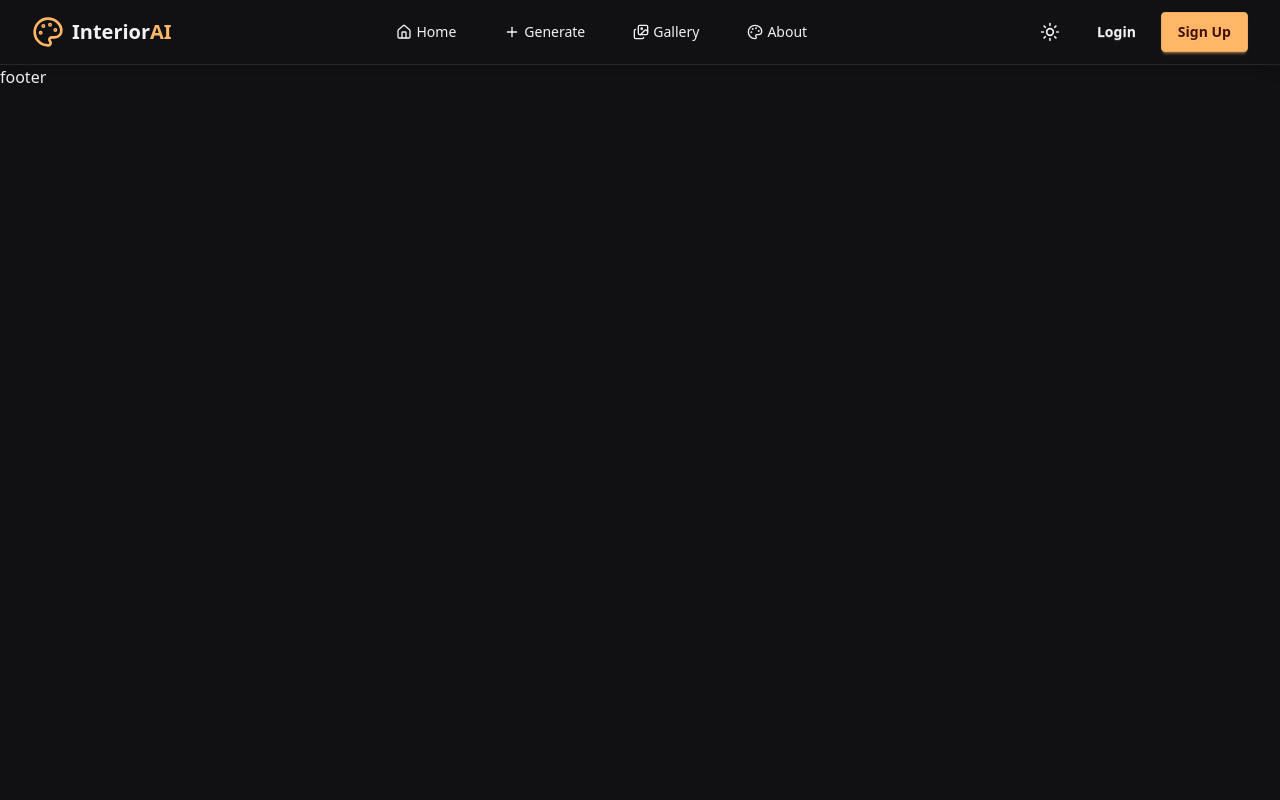
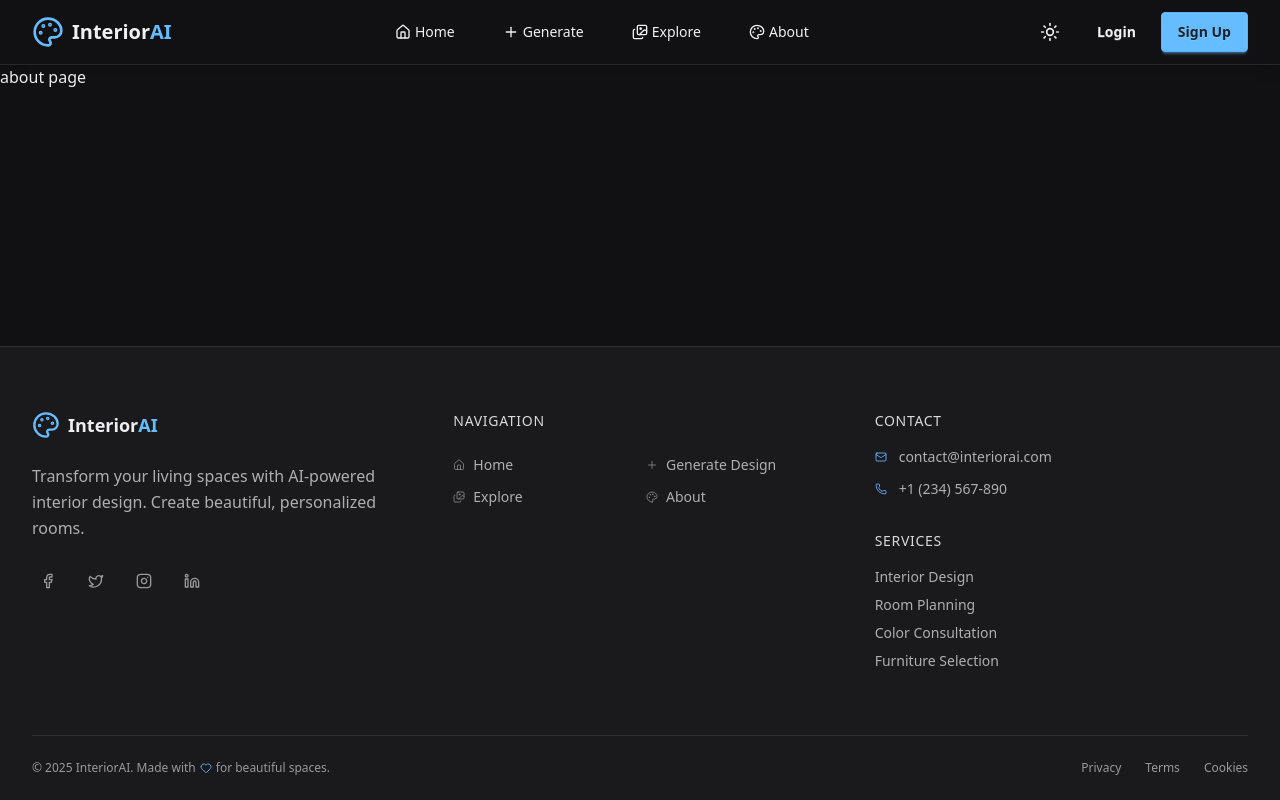
Before and after one commit to ikeshav26/ai-interior-design-generator, a React (Vite) app in the folder frontend/: page /about in a window 1280 px wide. Built offline with nearby package versions, Linux system fonts and the light colour scheme.

Commit message:
✨  Footer added

```diff
--- a/frontend/src/App.jsx
+++ b/frontend/src/App.jsx
@@ -10,6 +10,7 @@
 import CreateDesign from './pages/CreateDesign'
 import Navbar from './components/Navbar'
 import Footer from './components/Footer'
+import About from './pages/About'
 
 
 const App = () => {
@@ -23,7 +24,8 @@
         <Route path='/login' element={<Login />} />
         <Route path='/signup' element={<Signup />} />
         <Route path='/forgot-password' element={<ForgotPassword />} />
-        <Route path='/create-design' element={<CreateDesign />} />
+        <Route path='/generate' element={<CreateDesign />} />
+        <Route path='/about' element={<About />} />
       </Routes>
       <Footer/>
     </div>
--- a/frontend/src/components/Footer.jsx
+++ b/frontend/src/components/Footer.jsx
@@ -1,10 +1,169 @@
-import React from 'react'
+import React, { useContext } from 'react'
+import {
+  Palette,
+  Home,
+  Plus,
+  Images,
+  Mail,
+  Phone,
+  MapPin,
+  Facebook,
+  Twitter,
+  Instagram,
+  Linkedin,
+  Heart
+} from 'lucide-react'
+import { AppContext } from '../context/Provider'
+import { Link } from 'react-router-dom'
 
 const Footer = () => {
+  const { theme } = useContext(AppContext)
+
+  const quickLinks = [
+    { name: 'Home', href: '/', icon: Home },
+    { name: 'Generate Design', href: '/generate', icon: Plus },
+    { name: 'Explore', href: '/explore', icon: Images },
+    { name: 'About', href: '/about', icon: Palette },
+  ]
+
+  const services = [
+    'Interior Design',
+    'Room Planning',
+    'Color Consultation',
+    'Furniture Selection',
+    'Lighting Design',
+    'Space Optimization'
+  ]
+
+  const socialLinks = [
+    { name: 'Facebook', icon: Facebook, href: '#' },
+    { name: 'Twitter', icon: Twitter, href: '#' },
+    { name: 'Instagram', icon: Instagram, href: '#' },
+    { name: 'LinkedIn', icon: Linkedin, href: '#' }
+  ]
+
   return (
-    <div>
-      footer
-    </div>
+    <footer className="absolute bottom-0 w-full bg-neutral text-neutral-content border-t border-neutral-content/10 transition-colors duration-300">
+      <div className="max-w-7xl mx-auto px-4 sm:px-6 lg:px-8">
+
+        {/* Main Footer Content */}
+        <div className="py-16 grid grid-cols-1 md:grid-cols-2 lg:grid-cols-3 gap-12">
+
+          {/* Company Info */}
+          <div className="space-y-6">
+            <div className="flex items-center">
+              <Palette className="h-7 w-7 text-primary mr-2" />
+              <span className="text-lg font-bold text-neutral-content">
+                Interior<span className="text-primary">AI</span>
+              </span>
+            </div>
+            <p className="text-neutral-content/70 leading-relaxed max-w-sm">
+              Transform your living spaces with AI-powered interior design. Create beautiful, personalized rooms.
+            </p>
+            <div className="flex space-x-4">
+              {socialLinks.slice(0, 4).map((social) => {
+                const IconComponent = social.icon
+                return (
+                  <Link
+                    key={social.name}
+                    to={social.href}
+                    className="text-neutral-content/60 hover:text-primary transition-colors duration-200 p-2 hover:bg-neutral-content/5 rounded-lg"
+                    aria-label={social.name}
+                  >
+                    <IconComponent className="h-4 w-4" />
+                  </Link>
+                )
+              })}
+            </div>
+          </div>
+
+          {/* Quick Links */}
+          <div className="space-y-6">
+            <h3 className="text-sm font-medium uppercase tracking-wider text-neutral-content/90">
+              Navigation
+            </h3>
+            <div className="grid grid-cols-2 gap-3">
+              {quickLinks.map((link) => (
+                <Link
+                  key={link.name}
+                  to={link.href}
+                  className="text-neutral-content/70 hover:text-primary text-sm transition-colors duration-200 flex items-center group"
+                >
+                  <link.icon className="h-3 w-3 mr-2 opacity-60 group-hover:opacity-100 transition-opacity duration-200" />
+                  {link.name}
+                </Link>
+              ))}
+            </div>
+          </div>
+
+          {/* Contact & Services Combined */}
+          <div className="space-y-8">
+            {/* Contact */}
+            <div className="space-y-4">
+              <h3 className="text-sm font-medium uppercase tracking-wider text-neutral-content/90">
+                Contact
+              </h3>
+              <div className="space-y-3">
+                <Link
+                  href="mailto:contact@interiorai.com"
+                  className="text-neutral-content/70 hover:text-primary text-sm transition-colors duration-200 flex items-center group"
+                >
+                  <Mail className="h-3 w-3 mr-3 text-primary/80 group-hover:text-primary transition-colors duration-200" />
+                  contact@interiorai.com
+                </Link>
+                <Link
+                  href="tel:+1234567890"
+                  className="text-neutral-content/70 hover:text-primary text-sm transition-colors duration-200 flex items-center group"
+                >
+                  <Phone className="h-3 w-3 mr-3 text-primary/80 group-hover:text-primary transition-colors duration-200" />
+                  +1 (234) 567-890
+                </Link>
+              </div>
+            </div>
+
+            {/* Services */}
+            <div className="space-y-4">
+              <h3 className="text-sm font-medium uppercase tracking-wider text-neutral-content/90">
+                Services
+              </h3>
+              <div className="grid grid-cols-1 gap-2">
+                {services.slice(0, 4).map((service) => (
+                  <Link
+                    key={service}
+                    href="#"
+                    className="text-neutral-content/70 hover:text-primary text-sm transition-colors duration-200"
+                  >
+                    {service}
+                  </Link>
+                ))}
+              </div>
+            </div>
+          </div>
+        </div>
+
+        {/* Bottom Footer */}
+        <div className="py-6 border-t border-neutral-content/10">
+          <div className="flex flex-col sm:flex-row justify-between items-center space-y-3 sm:space-y-0">
+            <p className="text-xs text-neutral-content/60 flex items-center">
+              © 2025 InteriorAI. Made with
+              <Heart className="h-3 w-3 mx-1 text-primary/80" />
+              for beautiful spaces.
+            </p>
+            <div className="flex space-x-6">
+              {['Privacy', 'Terms', 'Cookies'].map((text) => (
+                <Link
+                  key={text}
+                  href="#"
+                  className="text-xs text-neutral-content/60 hover:text-primary transition-colors duration-200"
+                >
+                  {text}
+                </Link>
+              ))}
+            </div>
+          </div>
+        </div>
+      </div>
+    </footer>
   )
 }
 
--- a/frontend/src/components/Navbar.jsx
+++ b/frontend/src/components/Navbar.jsx
@@ -29,7 +29,7 @@
   const navLinks = [
     { name: "Home", href: "/", icon: Home },
     { name: "Generate", href: "/generate", icon: Plus },
-    { name: "Gallery", href: "/gallery", icon: Images },
+    { name: "Explore", href: "/explore", icon: Images },
     { name: "About", href: "/about", icon: Palette },
   ];
 
--- a/frontend/src/index.css
+++ b/frontend/src/index.css
@@ -8,49 +8,83 @@
 
 [data-theme="dark"] {
   color-scheme: dark;
-   --color-base-100: oklch(18% 0.005 285.823);
-  --color-base-200: oklch(21% 0.006 285.885);
-  --color-base-300: oklch(27% 0.006 286.033);
-  --color-base-content: oklch(96% 0.001 286.375);
-  --color-primary: oklch(83% 0.128 66.29);
-  --color-primary-content: oklch(26% 0.079 36.259);
-  --color-secondary: oklch(78% 0.115 274.713);
-  --color-secondary-content: oklch(25% 0.09 281.288);
-  --color-accent: oklch(80% 0.105 251.813);
-  --color-accent-content: oklch(28% 0.091 267.935);
-  --color-neutral: oklch(21% 0.006 285.885);
-  --color-neutral-content: oklch(98% 0 0);
-  --color-info: oklch(62% 0.214 259.815);
-  --color-info-content: oklch(97% 0.014 254.604);
-  --color-success: oklch(76% 0.233 130.85);
-  --color-success-content: oklch(98% 0.031 120.757);
-  --color-warning: oklch(76% 0.188 70.08);
-  --color-warning-content: oklch(98% 0.022 95.277);
-  --color-error: oklch(63% 0.237 25.331);
-  --color-error-content: oklch(97% 0.013 17.38);
-  --color-error-content: oklch(27% 0.105 12.094);
+
+  /* Base background shades */
+  --color-base-100: oklch(18% 0.005 280);
+  --color-base-200: oklch(22% 0.005 280);
+  --color-base-300: oklch(28% 0.005 280);
+
+  /* Base text color */
+  --color-base-content: oklch(96% 0.005 280);
+
+  /* Primary = same modern blue as light, just lighter value */
+  --color-primary: oklch(78% 0.15 250);
+  --color-primary-content: oklch(25% 0.02 250);
+
+  /* Secondary = soft teal/green */
+  --color-secondary: oklch(70% 0.13 170);
+  --color-secondary-content: oklch(22% 0.02 170);
+
+  /* Accent = lavender */
+  --color-accent: oklch(72% 0.13 300);
+  --color-accent-content: oklch(22% 0.02 300);
+
+  /* Neutral = dark neutral gray */
+  --color-neutral: oklch(22% 0.005 280);
+  --color-neutral-content: oklch(95% 0.005 280);
+
+  /* Status colors */
+  --color-info: oklch(68% 0.13 260);
+  --color-info-content: oklch(25% 0.02 260);
+
+  --color-success: oklch(72% 0.14 140);
+  --color-success-content: oklch(24% 0.02 140);
+
+  --color-warning: oklch(72% 0.16 90);
+  --color-warning-content: oklch(24% 0.02 90);
+
+  --color-error: oklch(62% 0.18 25);
+  --color-error-content: oklch(20% 0.02 25);
 }
+
 
 [data-theme="light"] {
   color-scheme: light;
-  --color-base-100: oklch(98.71% 0.02 123.72);
-  --color-base-200: oklch(91.8% 0.018 123.72);
-  --color-base-300: oklch(84.89% 0.017 123.72);
-  --color-base-content: oklch(19.742% 0.004 123.72);
-  --color-primary: oklch(58.92% 0.199 134.6);
-  --color-primary-content: oklch(11.784% 0.039 134.6);
-  --color-secondary: oklch(77.75% 0.196 111.09);
-  --color-secondary-content: oklch(15.55% 0.039 111.09);
-  --color-accent: oklch(85.39% 0.201 100.73);
-  --color-accent-content: oklch(17.078% 0.04 100.73);
-  --color-neutral: oklch(30.98% 0.075 108.6);
-  --color-neutral-content: oklch(86.196% 0.015 108.6);
-  --color-info: oklch(86.19% 0.047 224.14);
-  --color-info-content: oklch(17.238% 0.009 224.14);
-  --color-success: oklch(86.19% 0.047 157.85);
-  --color-success-content: oklch(17.238% 0.009 157.85);
-  --color-warning: oklch(86.19% 0.047 102.15);
-  --color-warning-content: oklch(17.238% 0.009 102.15);
-  --color-error: oklch(86.19% 0.047 25.85);
-  --color-error-content: oklch(17.238% 0.009 25.85);
+
+  /* Base background shades */
+  --color-base-100: oklch(98% 0.01 260);   /* near white with subtle tint */
+  --color-base-200: oklch(92% 0.01 260);
+  --color-base-300: oklch(86% 0.01 260);
+
+  /* Base text color */
+  --color-base-content: oklch(20% 0.02 260); /* dark neutral text */
+
+  /* Primary = a modern blue */
+  --color-primary: oklch(65% 0.18 250);
+  --color-primary-content: oklch(15% 0.03 250);
+
+  /* Secondary = soft teal/green */
+  --color-secondary: oklch(72% 0.15 170);
+  --color-secondary-content: oklch(18% 0.03 170);
+
+  /* Accent = lavender */
+  --color-accent: oklch(75% 0.14 300);
+  --color-accent-content: oklch(20% 0.03 300);
+
+  /* Neutral = modern gray */
+  --color-neutral: oklch(40% 0.02 260);
+  --color-neutral-content: oklch(95% 0.01 260);
+
+  /* Status colors */
+  --color-info: oklch(70% 0.15 260);
+  --color-info-content: oklch(18% 0.02 260);
+
+  --color-success: oklch(75% 0.17 140);
+  --color-success-content: oklch(18% 0.02 140);
+
+  --color-warning: oklch(78% 0.2 90);
+  --color-warning-content: oklch(20% 0.03 90);
+
+  --color-error: oklch(65% 0.22 25);
+  --color-error-content: oklch(15% 0.02 25);
 }
--- /dev/null
+++ b/frontend/src/pages/About.jsx
@@ -0,0 +1,11 @@
+import React from 'react'
+
+const About = () => {
+  return (
+    <div>
+      about page
+    </div>
+  )
+}
+
+export default About
```
